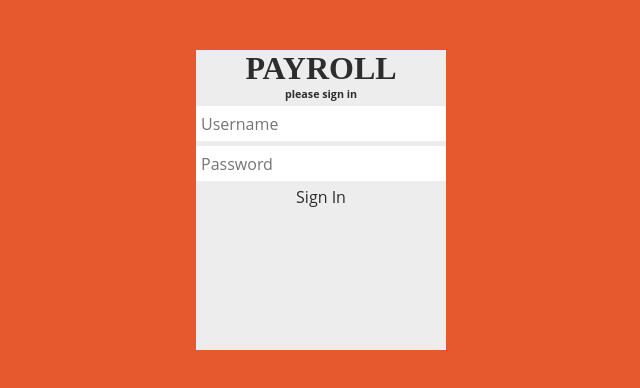
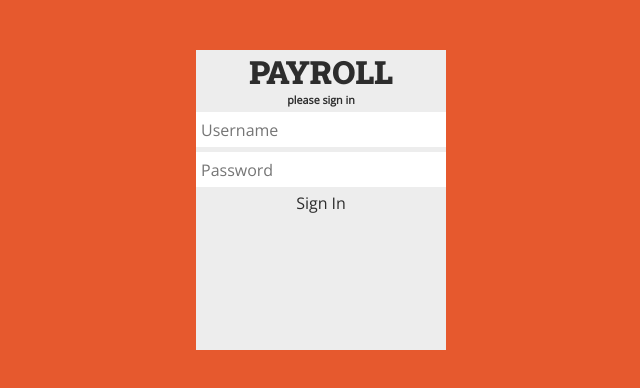
Before and after one commit to westes07/TSA_Software_2020, a website with bundled scripts: page src/client/index.html in a window 1280 px wide. Shown: the whole page, without its empty margins (319-959 px from the left). Built offline with nearby package versions, Linux system fonts and the light colour scheme.

Commit message:
Added fonts to HTML

```diff
--- a/src/client/index.html
+++ b/src/client/index.html
@@ -3,6 +3,8 @@
     <head>
         <meta charset="UTF-8">
         <title>Payroll</title>
+        <link rel="preconnect" href="https://fonts.gstatic.com">
+        <link href="https://fonts.googleapis.com/css2?family=Open+Sans&family=Roboto+Slab:wght@400;900&display=swap" rel="stylesheet">
         <link rel="stylesheet" href="style.css" type="text/css" >
         <script src="./app.js" type="module"></script>
     </head>
--- a/src/client/style.css
+++ b/src/client/style.css
@@ -16,7 +16,7 @@
     }
 }
 
-@import url('https://fonts.googleapis.com/css2?family=Open+Sans&family=Roboto+Slab:wght@400;900&display=swap');
+/* @import url('https://fonts.googleapis.com/css2?family=Open+Sans&family=Roboto+Slab:wght@400;900&display=swap'); */
 
 /*
 ----------------------------------------GLOBALS-SCREEN--------------------------------------------
```
